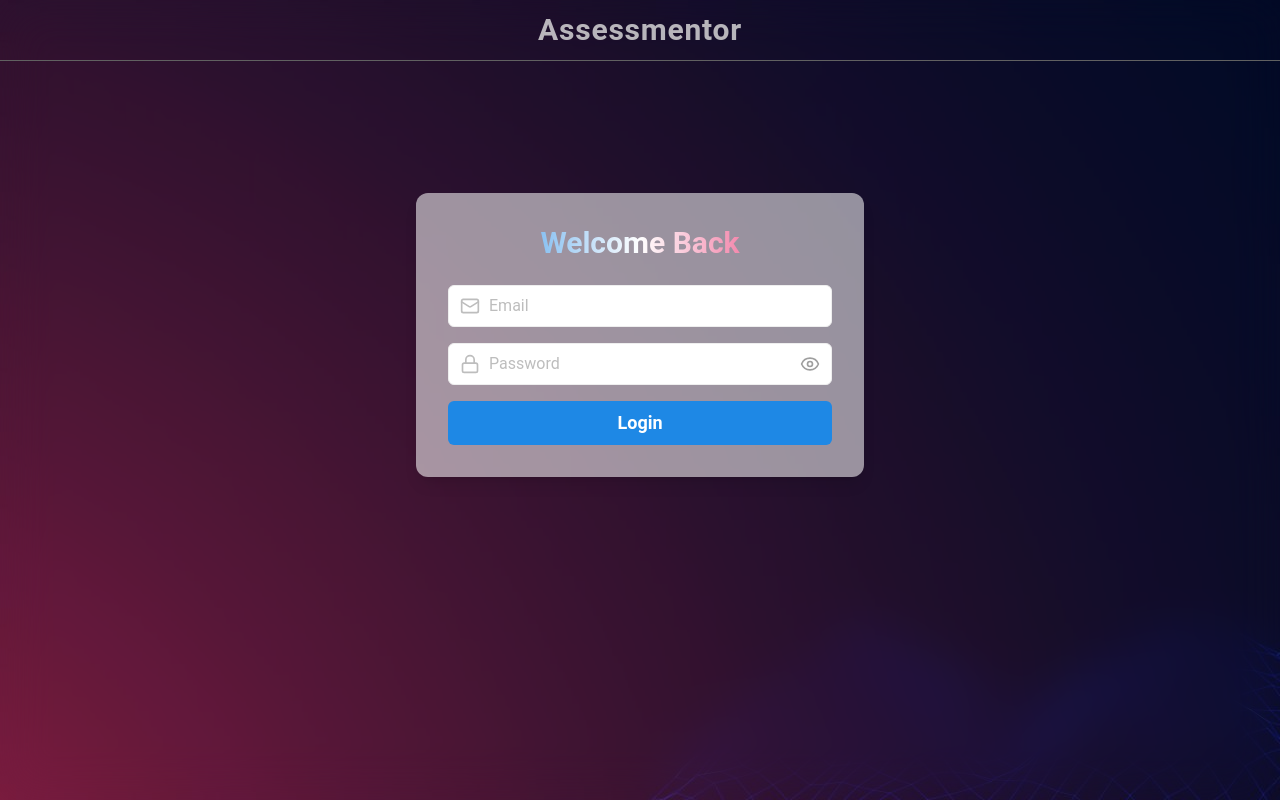
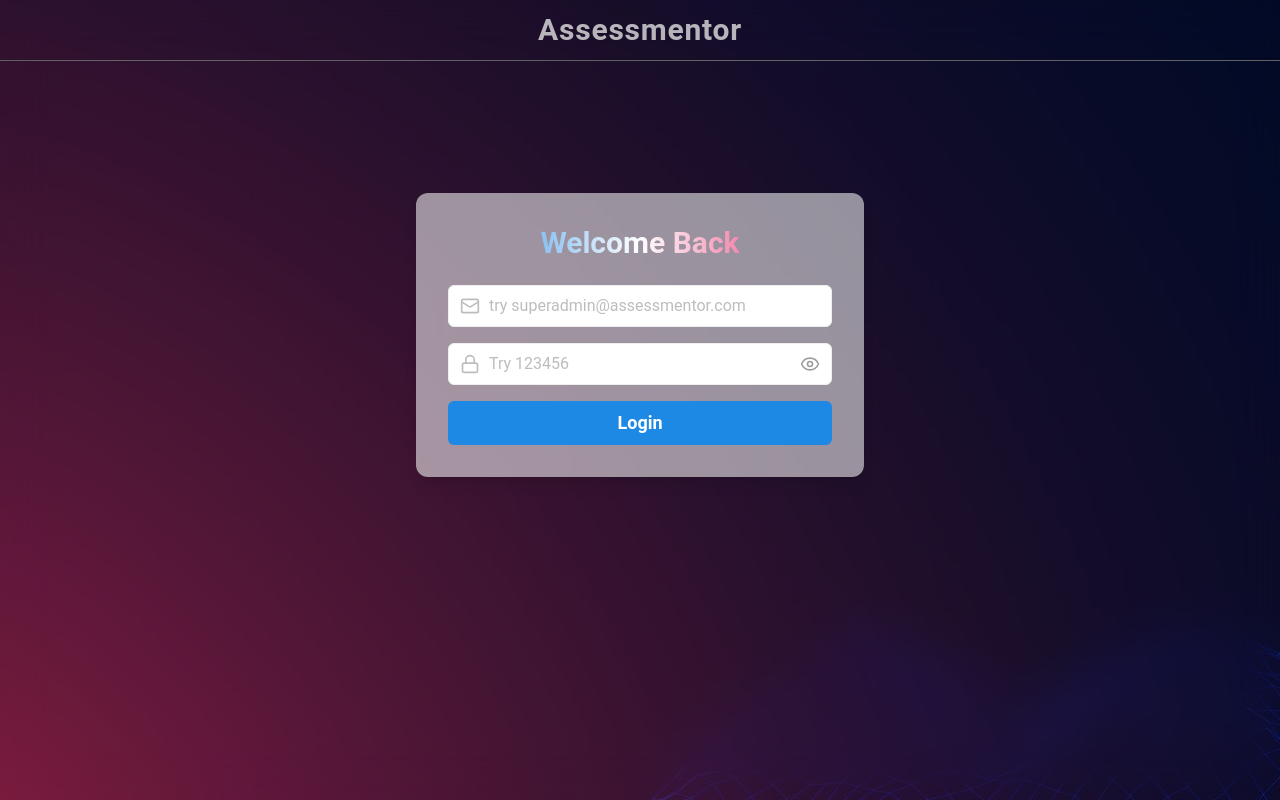
Before and after one commit to devmalya99/iNNOV-JAM-Frontend, a React (Vite) app: page /login in a window 1280 px wide. Built offline with nearby package versions, Linux system fonts and the light colour scheme; a web font is replaced by a local one.

Commit message:
v82 fixed readme and login for superadmin

```diff
--- a/src/Components/Landing/ForgotPassword.jsx
+++ b/src/Components/Landing/ForgotPassword.jsx
@@ -22,7 +22,7 @@ export const ForgotPassword = () => {
             <MailIcon className="absolute left-3 top-1/2 transform -translate-y-1/2 text-gray-400" size={20} />
             <input
               type="email"
-              placeholder="Email"
+              placeholder="email"
               value={email}
               onChange={(e) => setEmail(e.target.value)}
               className="w-full px-10 py-2 border rounded-md focus:outline-none focus:ring-2 focus:ring-blue-500"
--- a/src/Components/Landing/Login.jsx
+++ b/src/Components/Landing/Login.jsx
@@ -48,7 +48,7 @@ export const Login = () => {
           <MailIcon className="absolute left-3 top-1/2 transform -translate-y-1/2 text-gray-400" size={20} />
           <input
             type="email"
-            placeholder="Email"
+            placeholder="try superadmin@assessmentor.com"
             value={email}
             onChange={(e) => setEmail(e.target.value)}
             className="w-full px-10 py-2 border rounded-md focus:outline-none focus:ring-2 focus:ring-blue-500"
@@ -65,7 +65,7 @@ export const Login = () => {
       {/* Password Input */}
       <input
         type={showPassword ? "text" : "password"}
-        placeholder="Password"
+        placeholder="Try 123456"
         value={password}
         onChange={(e) => setPassword(e.target.value)}
         className="w-full px-10 py-2 border rounded-md focus:outline-none focus:ring-2 focus:ring-blue-500"
```
Also changed, not shown: 1 other file (tests, documents, lock files or other folders).
